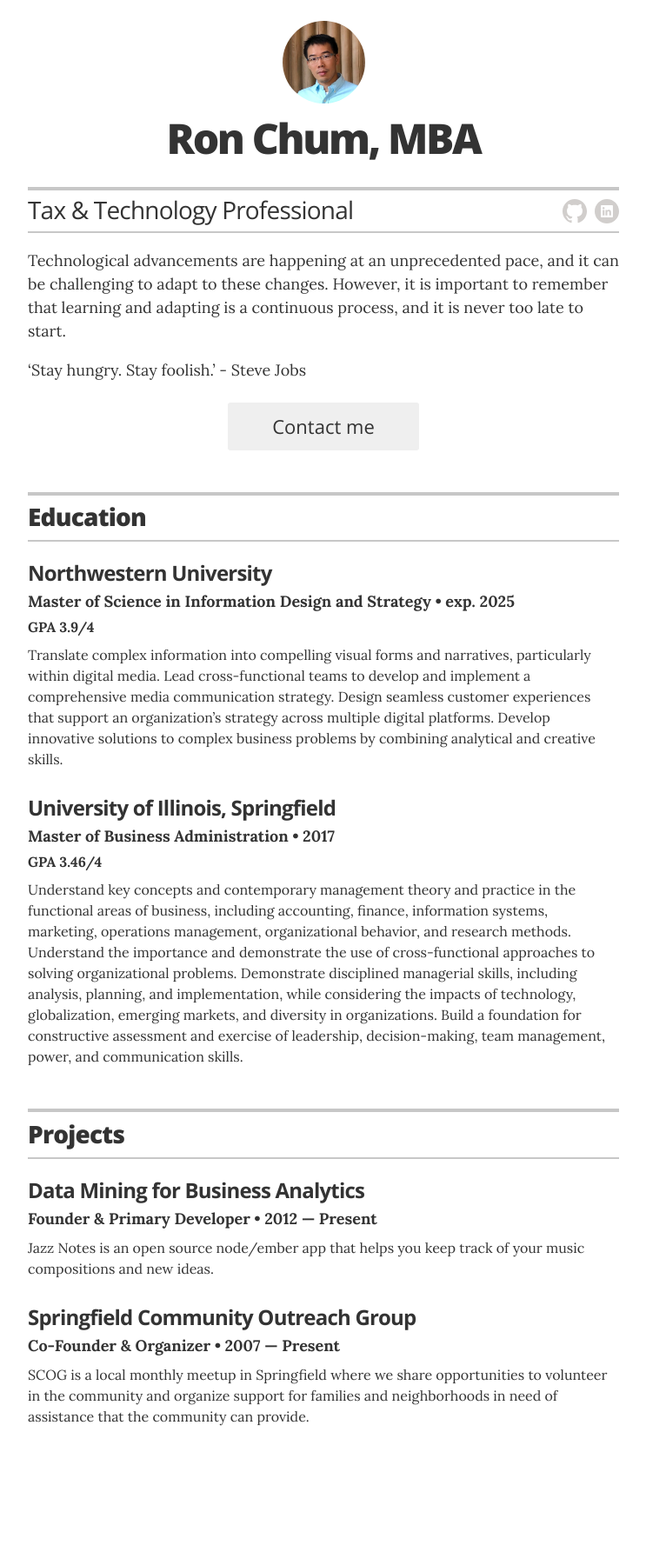
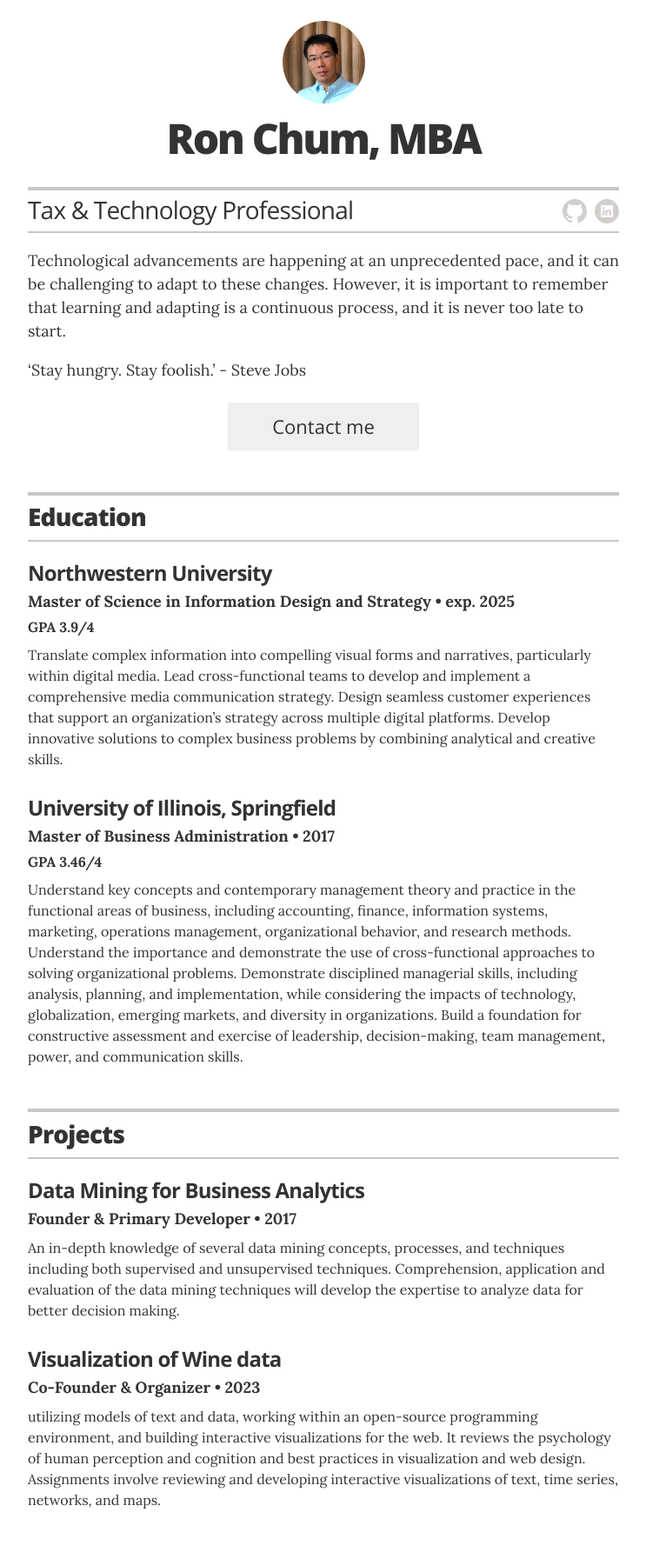
Before and after one commit to rchum/portfolio, a Jekyll site: the page built from index.html, in a window 1280 px wide. Shown: the whole page at 87% size, without its empty margins (268-1011 px from the left). Built offline with Jekyll 4.4.1, drawn with Linux system fonts in a browser that asks for light colours; before the commit the page ends 1689 px from its top, so only the background shows below that.

Commit message:
Update projects.yml

```diff
--- a/_data/projects.yml
+++ b/_data/projects.yml
@@ -4,13 +4,13 @@
 # jazznotes.io
 - project: Data Mining for Business Analytics
   role: Founder & Primary Developer
-  duration: 2012 &mdash; Present
+  duration: 2017
   # url: "#"
-  description: Jazz Notes is an open source node/ember app that helps you keep track of your music compositions and new ideas.
+  description: An in-depth knowledge of several data mining concepts, processes, and techniques including both supervised and unsupervised techniques. Comprehension, application and evaluation of the data mining techniques will develop the expertise to analyze data for better decision making.
 
 # Springfield Community Outreach Group
-- project: Springfield Community Outreach Group
+- project: Visualization of Wine data
   role: Co-Founder & Organizer
-  duration: 2007 &mdash; Present
+  duration: 2023
   # url: "#"
-  description: SCOG is a local monthly meetup in Springfield where we share opportunities to volunteer in the community and organize support for families and neighborhoods in need of assistance that the community can provide.
+  description: utilizing models of text and data, working within an open-source programming environment, and building interactive visualizations for the web. It reviews the psychology of human perception and cognition and best practices in visualization and web design. Assignments involve reviewing and developing interactive visualizations of text, time series, networks, and maps.
```
